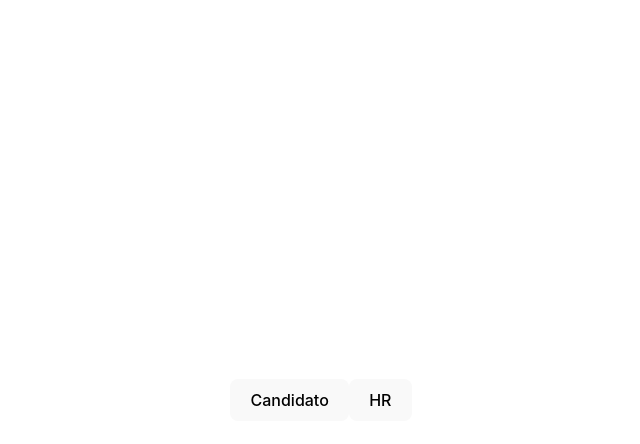
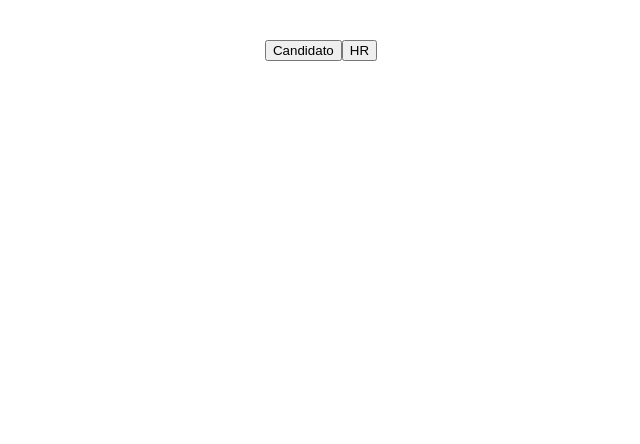
Before and after one commit to AlesDod02/DCApplicants, a React (Vite) app: page / in a window 1280 px wide. Shown: the top 444 px of the page, without its empty margins (319-959 px from the left). Built offline with nearby package versions, Linux system fonts and the light colour scheme.

Commit message:
setting home page

```diff
--- a/src/App.tsx
+++ b/src/App.tsx
@@ -1,22 +1,15 @@
-import { useState } from 'react'
-import { ReactDOM } from 'react'
-import { BrowserRouter, Routes, Route } from "react-router-dom"
-import './pages/HomeCandidato'
-import './pages/HomeHr'
-import './App.css'
+import { useNavigate } from 'react-router-dom';
+import './App.css';
 
-function App() {
+const App: React.FC = () => {
+  const navigate = useNavigate();
 
   return (
-    <>
+    <div>
+      <button onClick={() => navigate('/HomeCandidato')}>Candidato</button>
+      <button onClick={() => navigate('/HomeHr')}>HR</button>
+    </div>
+  );
+};
 
-      <div>
-        <button >Candidato</button>
-        <button>HR</button>
-      </div>
-
-    </>
-  )
-}
-
-export default App
+export default App;
--- a/src/Index.tsx
+++ b/src/Index.tsx
@@ -1,24 +1,18 @@
-import { useState } from 'react'
-import { ReactDOM } from 'react'
-import { BrowserRouter, Routes, Route } from "react-router-dom"
-import './pages/HomeCandidato'
-import './pages/HomeHr'
-import './App.tsx'
-import App from './App.tsx'
+import { BrowserRouter, Routes, Route } from 'react-router-dom';
+import App from './App';
+import HomeCandidato from './pages/HomeCandidato';
+import HomeHr from './pages/HomeHr';
 
-export default function Index() {
-
+const Index: React.FC = () => {
   return (
-    <>
     <BrowserRouter>
       <Routes>
-        <Route path='/' element= {<App />}>
-            <Route path='HomeCandidato' element= {<HomeC />}></Route>
-
-        </Route>
+        <Route path="/" element={<App />} />
+        <Route path="/HomeCandidato" element={<HomeCandidato />} />
+        <Route path="/HomeHr" element={<HomeHr />} />
       </Routes>
     </BrowserRouter>
-    </>
   );
+};
 
-}
+export default Index;
--- a/src/main.tsx
+++ b/src/main.tsx
@@ -1,10 +1,9 @@
-import { StrictMode } from 'react'
-import { createRoot } from 'react-dom/client'
-import App from './App.tsx'
-import './index.css'
+import React from 'react';
+import ReactDOM from 'react-dom/client';
+import Index from './Index';
 
-createRoot(document.getElementById('root')!).render(
-  <StrictMode>
-    <App />
-  </StrictMode>,
-)
+ReactDOM.createRoot(document.getElementById('root')!).render(
+  <React.StrictMode>
+    <Index />
+  </React.StrictMode>
+);
--- a/src/pages/HomeCandidato.tsx
+++ b/src/pages/HomeCandidato.tsx
@@ -0,0 +1,11 @@
+import React from 'react';
+
+const HomeCandidato: React.ComponentType = () => {
+    return (
+        <div>
+            <h1>Candidato</h1>
+        </div>
+    );
+};
+
+export default HomeCandidato;
--- a/src/pages/HomeHr.tsx
+++ b/src/pages/HomeHr.tsx
@@ -0,0 +1,11 @@
+import React from 'react';
+
+const HomeHr: React.ComponentType = () => {
+    return (
+        <div>
+            <h1>HR</h1>
+        </div>
+    );
+};
+
+export default HomeHr;
```
Lines whose indentation alone changed are shown as unchanged.
